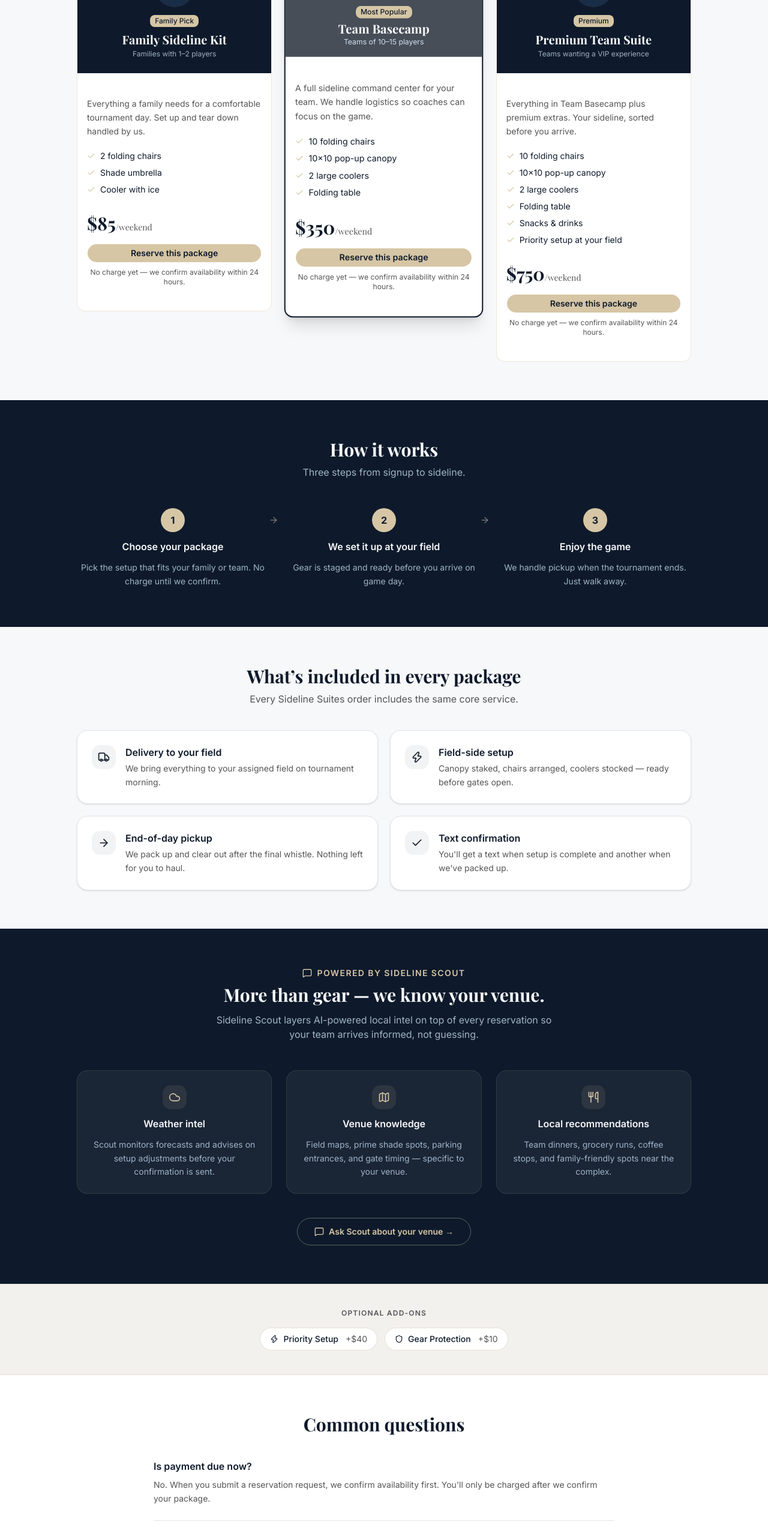
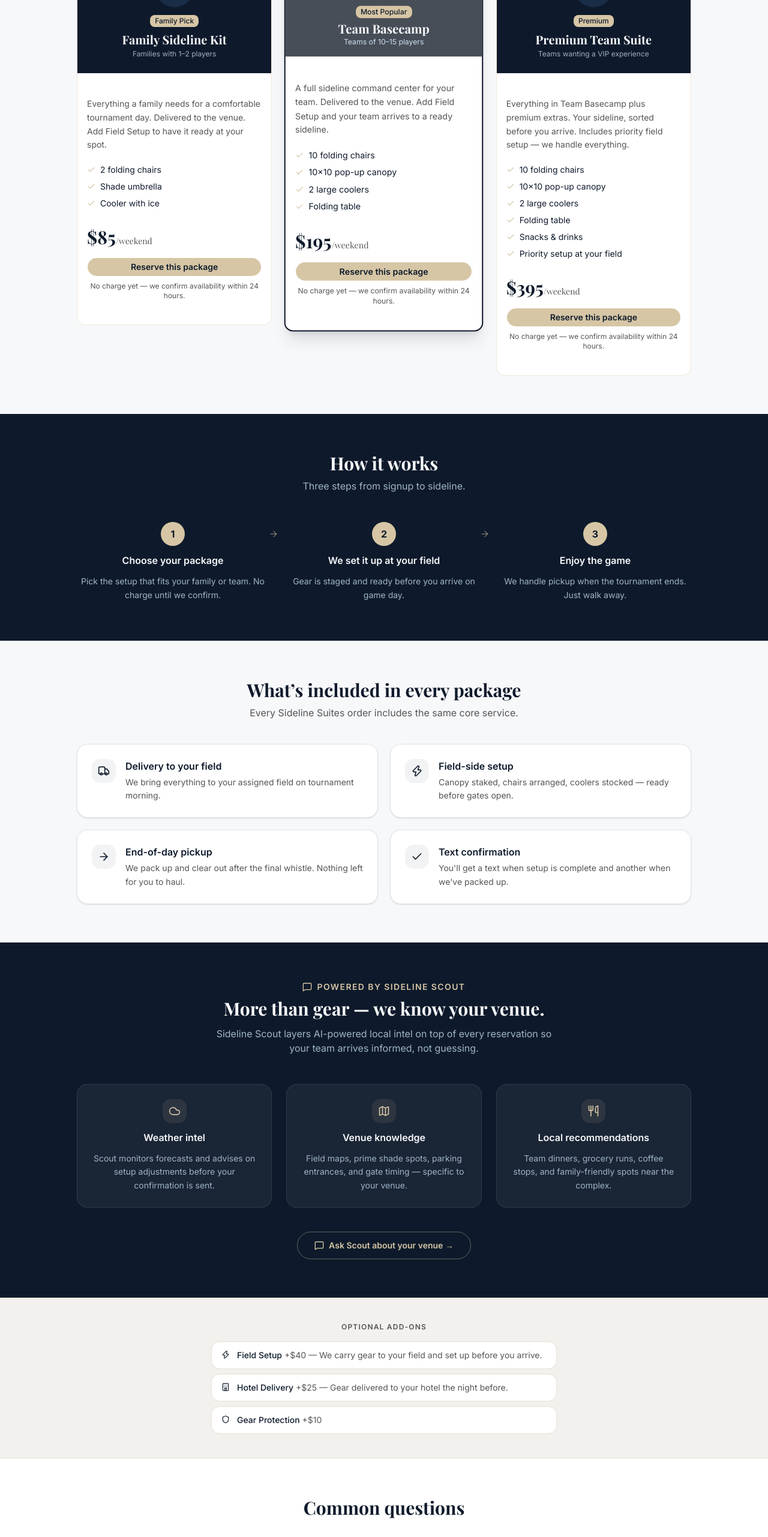
Before and after one commit to hellosidelinesuites-ctrl/sideline-scout, a Next.js app: page /suites in a window 1280 px wide. Shown: the part 840-3402 px from the top of the page at 60% size. Built offline with nearby package versions, Linux system fonts and the light colour scheme; grey boxes are pictures that could not be loaded; a web font is replaced by a local one.

Commit message:
Update pricing, fulfillment model, add hotel delivery add-on

```diff
--- a/app/page.tsx
+++ b/app/page.tsx
@@ -90,7 +90,7 @@ export default function HomePage() {
             Beta — First tournament live
           </Badge>
           <h1 className="font-heading text-5xl md:text-7xl font-bold mb-6 leading-tight">
-            Your team&rsquo;s sideline, sorted.
+            Tournament weekend.<br className="hidden sm:block" /> Locked in.
           </h1>
           <p className="text-steel text-lg md:text-xl max-w-xl mx-auto mb-8 leading-relaxed">
             Sideline Suites delivers canopies, chairs, coolers, and team tables directly to your field.
--- a/app/suites/page.tsx
+++ b/app/suites/page.tsx
@@ -4,7 +4,7 @@ import { Card, CardContent } from '@/components/ui/card'
 import { Button } from '@/components/ui/button'
 import {
   Tent, Users, Star, Check, Truck, ArrowRight, Shield, Zap,
-  Cloud, Map, Utensils, MessageSquare,
+  Cloud, Map, Utensils, MessageSquare, Hotel,
 } from 'lucide-react'
 
 const PACKAGES = [
@@ -15,18 +15,18 @@ const PACKAGES = [
     badge: 'Family Pick',
     bestFor: 'Families with 1–2 players',
     includes: ['2 folding chairs', 'Shade umbrella', 'Cooler with ice'],
-    description: 'Everything a family needs for a comfortable tournament day. Set up and tear down handled by us.',
+    description: 'Everything a family needs for a comfortable tournament day. Delivered to the venue. Add Field Setup to have it ready at your spot.',
     highlight: false,
     Icon: Tent,
   },
   {
     id: 'basecamp',
     name: 'Team Basecamp',
-    price: 350,
+    price: 195,
     badge: 'Most Popular',
     bestFor: 'Teams of 10–15 players',
     includes: ['10 folding chairs', '10×10 pop-up canopy', '2 large coolers', 'Folding table'],
-    description: 'A full sideline command center for your team. We handle logistics so coaches can focus on the game.',
+    description: 'A full sideline command center for your team. Delivered to the venue. Add Field Setup and your team arrives to a ready sideline.',
     highlight: true,
     Icon: Users,
     headerImage: '/images/sideline-suites-3.png',
@@ -34,7 +34,7 @@ const PACKAGES = [
   {
     id: 'premium',
     name: 'Premium Team Suite',
-    price: 750,
+    price: 395,
     badge: 'Premium',
     bestFor: 'Teams wanting a VIP experience',
     includes: [
@@ -45,7 +45,7 @@ const PACKAGES = [
       'Snacks & drinks',
       'Priority setup at your field',
     ],
-    description: 'Everything in Team Basecamp plus premium extras. Your sideline, sorted before you arrive.',
+    description: 'Everything in Team Basecamp plus premium extras. Your sideline, sorted before you arrive. Includes priority field setup — we handle everything.',
     highlight: false,
     Icon: Star,
   },
@@ -284,14 +284,29 @@ export default function SuitesPage() {
       <section className="bg-sand/15 border-y border-sand/40 px-6 py-10">
         <div className="max-w-5xl mx-auto">
           <p className="text-xs font-semibold text-[#555] uppercase tracking-widest mb-4 text-center">Optional add-ons</p>
-          <div className="flex flex-wrap gap-3 justify-center">
-            <div className="flex items-center gap-2 px-4 py-2 rounded-full border border-sand/50 bg-white text-sm text-navy font-medium">
-              <Zap className="w-3.5 h-3.5 text-navy shrink-0" />
-              Priority Setup <span className="text-[#555] font-normal ml-1">+$40</span>
+          <div className="max-w-xl mx-auto flex flex-col gap-2">
+            <div className="flex items-start gap-3 px-4 py-3 rounded-xl border border-sand/50 bg-white text-sm text-navy">
+              <Zap className="w-3.5 h-3.5 text-navy shrink-0 mt-0.5" />
+              <div>
+                <span className="font-medium">Field Setup</span>
+                <span className="text-[#555] font-normal"> +$40</span>
+                <span className="text-[#555]"> — We carry gear to your field and set up before you arrive.</span>
+              </div>
             </div>
-            <div className="flex items-center gap-2 px-4 py-2 rounded-full border border-sand/50 bg-white text-sm text-navy font-medium">
-              <Shield className="w-3.5 h-3.5 text-navy shrink-0" />
-              Gear Protection <span className="text-[#555] font-normal ml-1">+$10</span>
+            <div className="flex items-start gap-3 px-4 py-3 rounded-xl border border-sand/50 bg-white text-sm text-navy">
+              <Hotel className="w-3.5 h-3.5 text-navy shrink-0 mt-0.5" />
+              <div>
+                <span className="font-medium">Hotel Delivery</span>
+                <span className="text-[#555] font-normal"> +$25</span>
+                <span className="text-[#555]"> — Gear delivered to your hotel the night before.</span>
+              </div>
+            </div>
+            <div className="flex items-start gap-3 px-4 py-3 rounded-xl border border-sand/50 bg-white text-sm text-navy">
+              <Shield className="w-3.5 h-3.5 text-navy shrink-0 mt-0.5" />
+              <div>
+                <span className="font-medium">Gear Protection</span>
+                <span className="text-[#555] font-normal"> +$10</span>
+              </div>
             </div>
           </div>
         </div>
--- a/app/t/[slug]/gear/page.tsx
+++ b/app/t/[slug]/gear/page.tsx
@@ -36,18 +36,18 @@ const PACKAGES = [
     badge: 'Family Pick',
     bestFor: 'Families with 1–2 players',
     includes: ['2 folding chairs', 'Shade umbrella', 'Cooler with ice'],
-    description: 'Everything a family needs for a comfortable tournament day. Set up and tear down handled by us.',
+    description: 'Everything a family needs for a comfortable tournament day. Delivered to the venue. Add Field Setup to have it ready at your spot.',
     highlight: false,
     Icon: Tent,
   },
   {
     id: 'basecamp',
     name: 'Team Basecamp',
-    price: 350,
+    price: 195,
     badge: 'Most Popular',
     bestFor: 'Teams of 10–15 players',
     includes: ['10 folding chairs', '10×10 pop-up canopy', '2 large coolers', 'Folding table'],
-    description: 'A full sideline command center for your team. We handle logistics so coaches can focus on the game.',
+    description: 'A full sideline command center for your team. Delivered to the venue. Add Field Setup and your team arrives to a ready sideline.',
     highlight: true,
     Icon: Users,
     headerImage: '/images/sideline-suites-3.png',
@@ -55,7 +55,7 @@ const PACKAGES = [
   {
     id: 'premium',
     name: 'Premium Team Suite',
-    price: 750,
+    price: 395,
     badge: 'Premium',
     bestFor: 'Teams wanting a VIP experience',
     includes: [
@@ -66,7 +66,7 @@ const PACKAGES = [
       'Snacks & drinks',
       'Priority setup at your field',
     ],
-    description: 'Everything in Team Basecamp plus premium extras. Your sideline, sorted before you arrive.',
+    description: 'Everything in Team Basecamp plus premium extras. Your sideline, sorted before you arrive. Includes priority field setup — we handle everything.',
     highlight: false,
     Icon: Star,
   },
@@ -127,7 +127,7 @@ export default async function GearPage({ params }: { params: Promise<{ slug: str
       <div className="flex items-center justify-center gap-2 bg-navy/5 border border-navy/10 rounded-lg px-4 py-2.5 mb-6">
         <Truck className="w-4 h-4 text-navy shrink-0" />
         <p className="text-sm font-medium text-navy">
-          All packages include delivery to your field and pickup after the tournament.
+          All packages include delivery to the venue and end-of-day pickup.
         </p>
       </div>
 
@@ -211,14 +211,29 @@ export default async function GearPage({ params }: { params: Promise<{ slug: str
       {/* ── Add-on chips ── */}
       <div className="mb-10">
         <p className="text-xs font-semibold text-[#555] uppercase tracking-widest mb-3">Add-ons available at checkout</p>
-        <div className="flex flex-wrap gap-2">
-          <div className="flex items-center gap-2 px-4 py-2 rounded-full border border-sand/50 bg-sand/10 text-sm text-navy font-medium">
-            <Zap className="w-3.5 h-3.5 text-navy shrink-0" />
-            Priority Setup <span className="text-[#555] font-normal">+$40</span>
+        <div className="flex flex-col gap-2">
+          <div className="flex items-start gap-3 px-4 py-3 rounded-xl border border-sand/50 bg-sand/10 text-sm text-navy">
+            <Zap className="w-3.5 h-3.5 text-navy shrink-0 mt-0.5" />
+            <div>
+              <span className="font-medium">Field Setup</span>
+              <span className="text-[#555] font-normal"> +$40</span>
+              <span className="text-[#555]"> — We carry gear to your field and set up before you arrive.</span>
+            </div>
           </div>
-          <div className="flex items-center gap-2 px-4 py-2 rounded-full border border-sand/50 bg-sand/10 text-sm text-navy font-medium">
-            <Shield className="w-3.5 h-3.5 text-navy shrink-0" />
-            Gear Protection <span className="text-[#555] font-normal">+$10</span>
+          <div className="flex items-start gap-3 px-4 py-3 rounded-xl border border-sand/50 bg-sand/10 text-sm text-navy">
+            <MapPin className="w-3.5 h-3.5 text-navy shrink-0 mt-0.5" />
+            <div>
+              <span className="font-medium">Hotel Delivery</span>
+              <span className="text-[#555] font-normal"> +$25</span>
+              <span className="text-[#555]"> — Gear delivered to your hotel the night before.</span>
+            </div>
+          </div>
+          <div className="flex items-start gap-3 px-4 py-3 rounded-xl border border-sand/50 bg-sand/10 text-sm text-navy">
+            <Shield className="w-3.5 h-3.5 text-navy shrink-0 mt-0.5" />
+            <div>
+              <span className="font-medium">Gear Protection</span>
+              <span className="text-[#555] font-normal"> +$10</span>
+            </div>
           </div>
         </div>
       </div>
```
